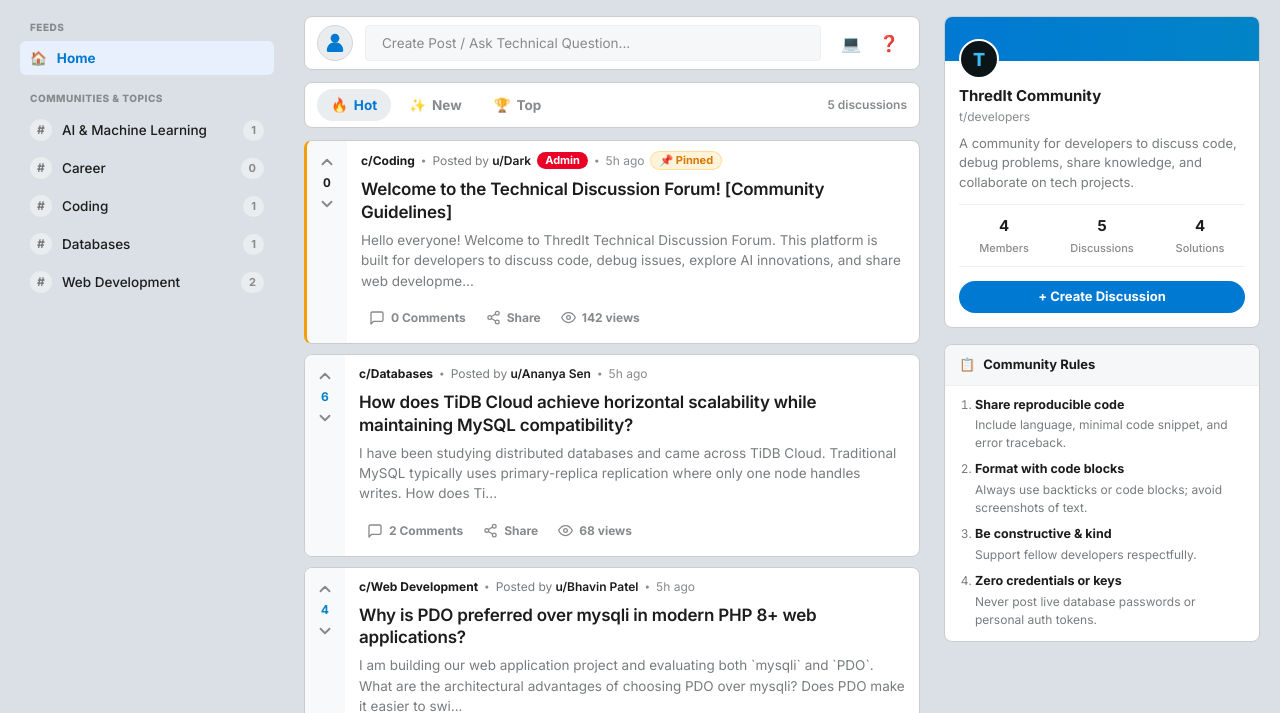
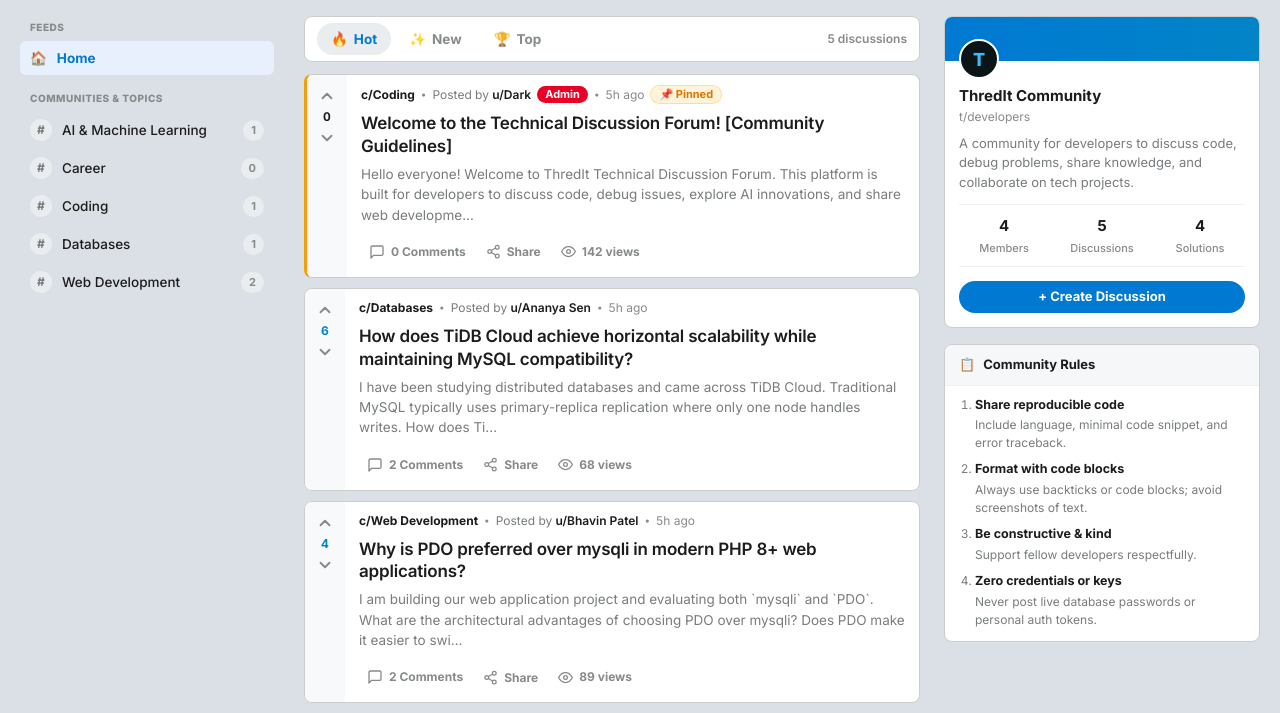
Before and after one commit to Darkknightzs/Thredit, a PHP site: page /forum/ in a window 1280 px wide. Shown: the part 48-761 px from the top of the page. Run offline with PHP 8.4, Linux system fonts and the light colour scheme; data comes from the database, SQL or seed files in the repository.

Commit message:
Remove extra create buttons

```diff
--- a/public/index.php
+++ b/public/index.php
@@ -105,24 +105,6 @@ if ($userId && !empty($threads)) {
                     <?= e($cat['name']) ?>
                 </a>
             <?php endforeach; ?>
-        </div>
-
-        <!-- Reddit "Create Post" Quick Prompt Box -->
-        <div class="card reddit-create-box">
-            <div class="create-avatar-circle">
-                <?= $user ? '<span class="user-initial">' . strtoupper(mb_substr($user['name'], 0, 1, 'UTF-8')) . '</span>' : render_default_avatar_svg(24) ?>
-            </div>
-            <a href="<?= url('public/new_thread.php') ?>" class="create-input-fake" aria-label="Create Post">
-                <span>Create Post / Ask Technical Question...</span>
-            </a>
-            <div class="create-action-buttons">
-                <a href="<?= url('public/new_thread.php') ?>" class="btn-icon-subtle" title="Share Code Snippet">
-                    💻
-                </a>
-                <a href="<?= url('public/new_thread.php') ?>" class="btn-icon-subtle" title="Ask Question">
-                    ❓
-                </a>
-            </div>
         </div>
 
         <!-- Reddit Sort Controls Bar (Hot, New, Top) -->
```
Also changed, not shown: public/category.php (+0 -18 lines).
